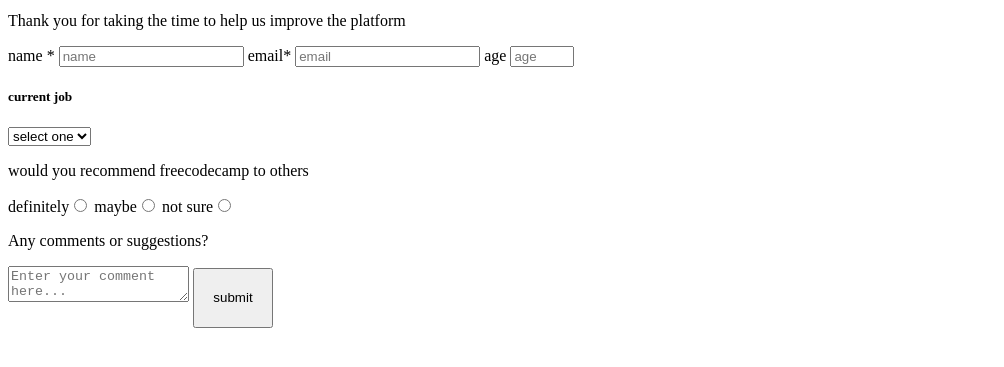
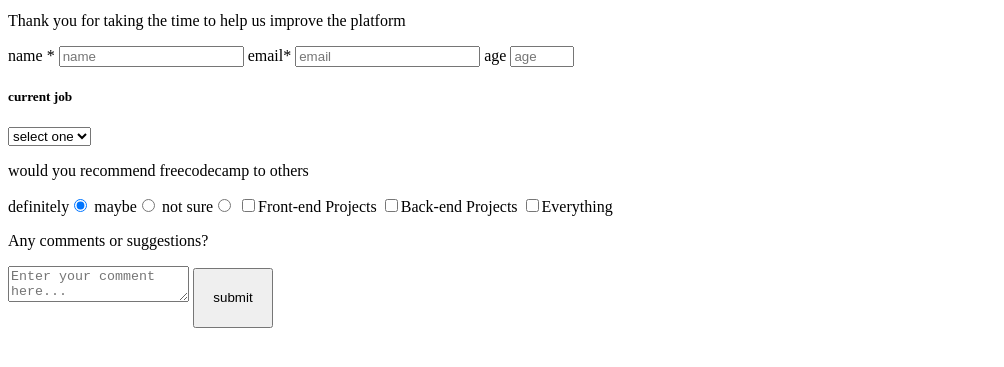
Before and after one commit to patrickrmurphy/survey-form, a plain HTML site: page index.html in a window 1280 px wide. Shown: the part 113-480 px from the top of the page, without its empty margins (0-1004 px from the left). Drawn offline with Linux system fonts and the light colour scheme.

Commit message:
finished

```diff
--- a/index.html
+++ b/index.html
@@ -16,7 +16,7 @@
         <label for="email" id="email-label">email*
             <input id="email" type="email" placeholder="email" required />
         </label>
-        <label for="number" id="number-input">age
+        <label for="number" id="number-label">age
             <input id="number" type="number" placeholder="age" min="0" max="122"/>
         </label>
         <h5>current job</h5>
@@ -28,9 +28,12 @@
             <option>other</option>
         </select>
         <p>would you recommend freecodecamp to others</p>
-        <label for="radio1">definitely<input type="radio" name="radio" id="radio1">
-        <label for="radio2">maybe<input type="radio" name="radio" id="radio2"></label>
-        <label for="radio3">not sure<input type="radio" name="radio" id="radio3"></label>
+        <label for="radio1">definitely<input value="definitely" type="radio" name="radio" id="radio1" checked>
+        <label for="radio2">maybe<input value="maybe" type="radio" name="radio" id="radio2"></label>
+        <label for="radio3">not sure<input value="not sure" type="radio" name="radio" id="radio3"></label>
+        <label for="front-end-projects"><input type="checkbox" value="checkbox1" id="front-end-projects"/>Front-end Projects</label>
+        <label for="back-end-projects"><input type="checkbox" value="checkbox2" id="back-end-projects"/>Back-end Projects</label>
+        <label for="everything"><input type="checkbox" value="checkbox3" id="everything"/>Everything</label>
         <p>Any comments or suggestions?</p>
         <textarea placeholder="Enter your comment here..."></textarea>
         <button id="submit" type="submit">submit</button>
--- /dev/null
+++ b/settings.json
@@ -0,0 +1,3 @@
+{
+    "liveServer.settings.port": 5502
+}
```
Also changed, not shown: index.js (added).
